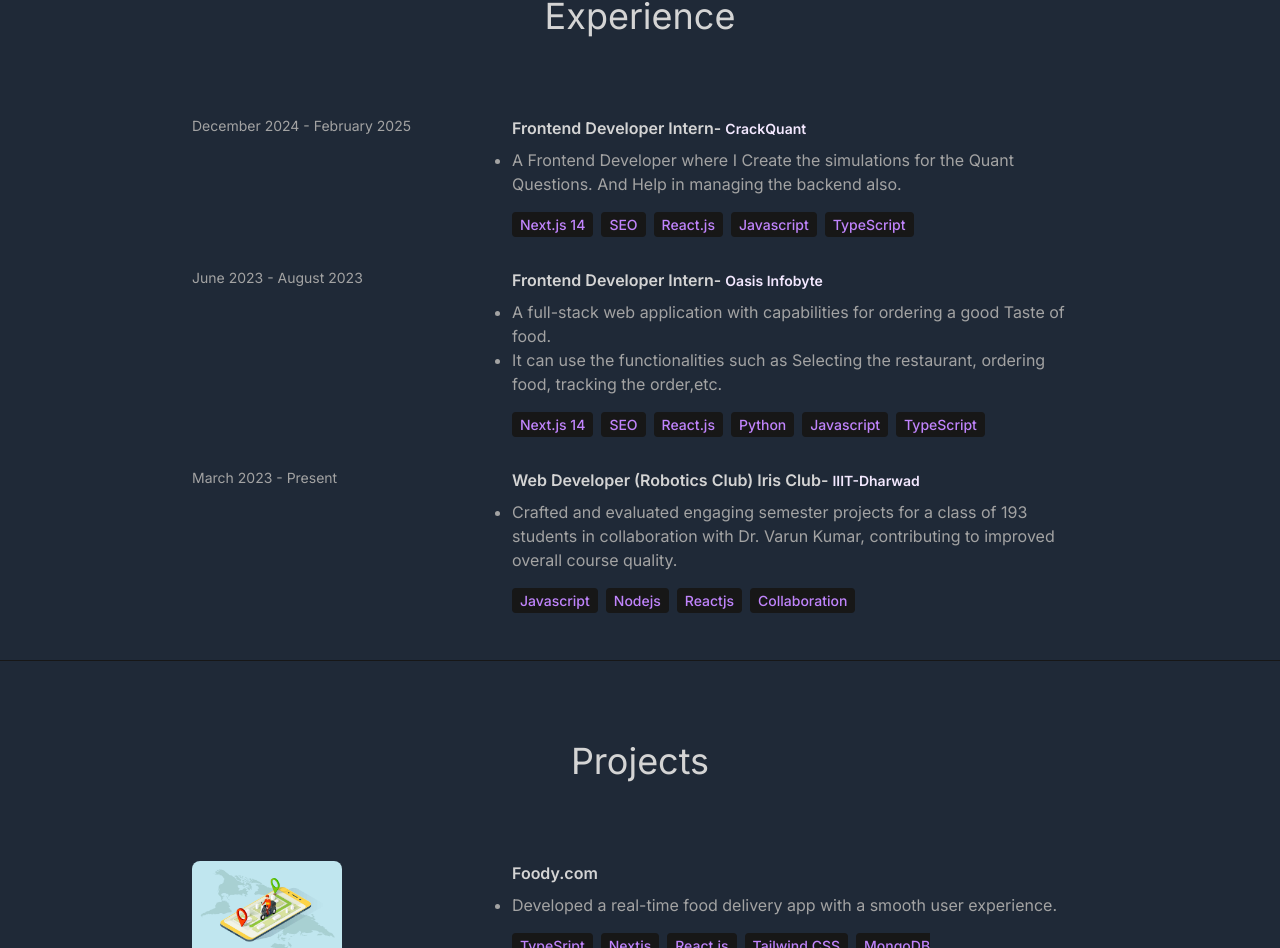
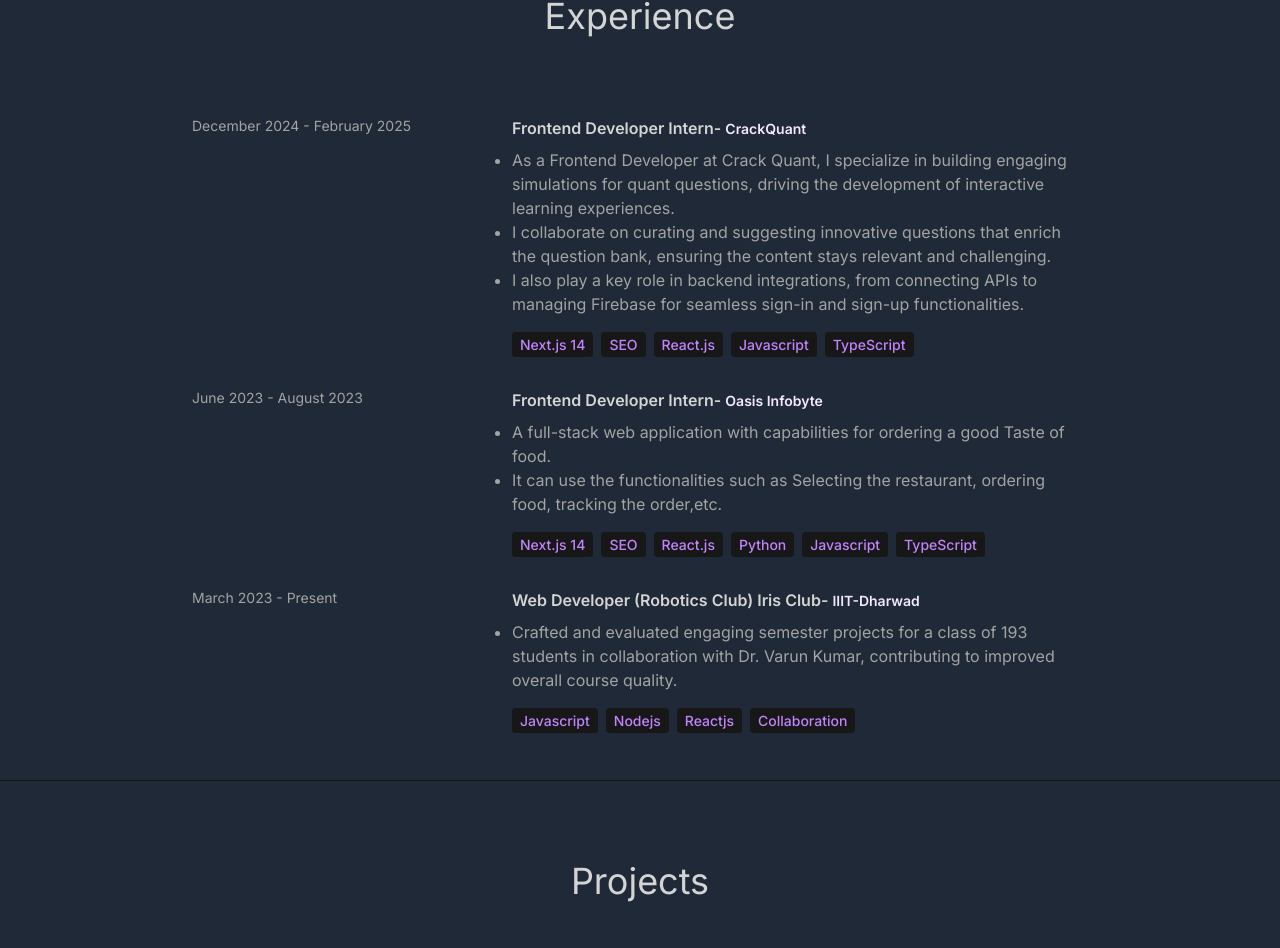
Before and after one commit to Arya2422/Portfolio, a React (Vite) app: page / in a window 1280 px wide. Shown: the part 1502-2450 px from the top of the page. Built offline with nearby package versions, Linux system fonts and the light colour scheme.

Commit message:
Update index.js

```diff
--- a/src/constants/index.js
+++ b/src/constants/index.js
@@ -12,7 +12,9 @@
     role: "Frontend Developer Intern",
     company: "CrackQuant",
     description: [
-      `A Frontend Developer where I Create the simulations for the Quant Questions. And Help in managing the backend also.`,
+      `As a Frontend Developer at Crack Quant, I specialize in building engaging simulations for quant questions, driving the development of interactive learning experiences.`,
+       `I collaborate on curating and suggesting innovative questions that enrich the question bank, ensuring the content stays relevant and challenging.`,
+       `I also play a key role in backend integrations, from connecting APIs to managing Firebase for seamless sign-in and sign-up functionalities.`,
     ],
     technologies: [
       "Next.js 14",
```
